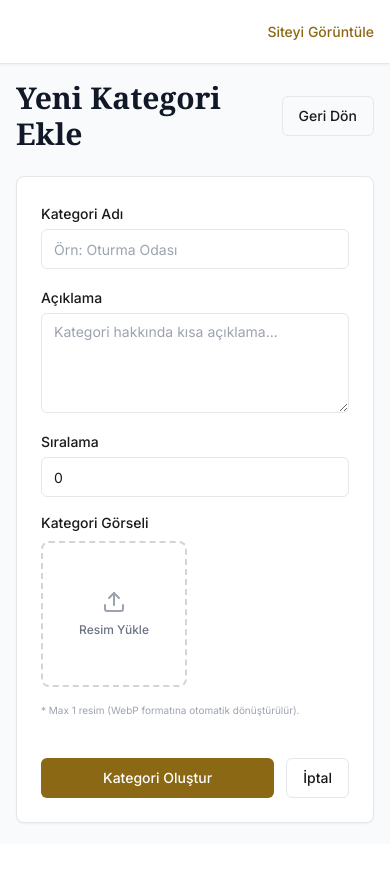
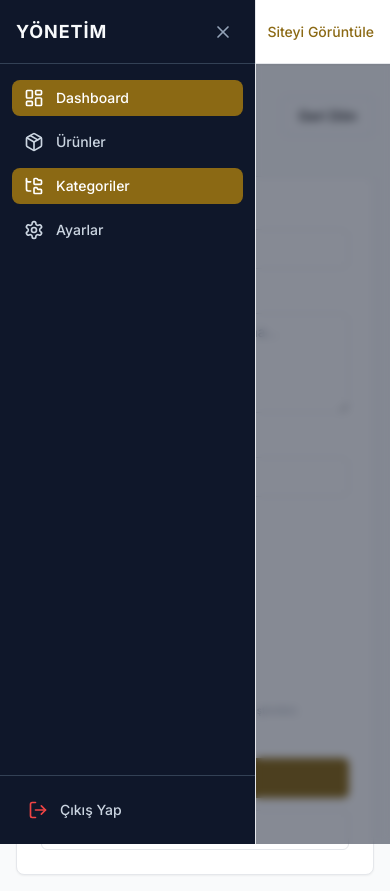
Before and after one commit to mehmet21ozcelik/furniture, a Next.js app: page /admin/categories/new in a window 390 px wide. Before the commit the page ends 844 px from the top, so only its background shows below. Built offline with nearby package versions, Linux system fonts and the light colour scheme.

Commit message:
feat: improve admin panel responsiveness and mobile usability

```diff
--- a/app/(admin)/admin/categories/page.tsx
+++ b/app/(admin)/admin/categories/page.tsx
@@ -17,14 +17,14 @@ export default async function AdminCategoriesPage() {
 
     return (
         <div className="space-y-6">
-            <div className="flex justify-between items-center">
-                <h1 className="text-3xl font-serif font-bold text-gray-900">Kategoriler</h1>
-                <Link href="/admin/categories/new">
-                    <Button>Yeni Kategori Ekle</Button>
+            <div className="flex flex-col sm:flex-row justify-between items-start sm:items-center gap-4">
+                <h1 className="text-2xl sm:text-3xl font-serif font-bold text-gray-900">Kategoriler</h1>
+                <Link href="/admin/categories/new" className="w-full sm:w-auto">
+                    <Button className="w-full sm:w-auto">Yeni Kategori Ekle</Button>
                 </Link>
             </div>
 
-            <div className="bg-white shadow-sm rounded-lg border overflow-hidden">
+            <div className="bg-white shadow-sm rounded-lg border overflow-x-auto">
                 <table className="w-full text-sm text-left">
                     <thead className="bg-gray-50 text-xs uppercase text-gray-500 border-b">
                         <tr>
--- a/app/(admin)/admin/layout.tsx
+++ b/app/(admin)/admin/layout.tsx
@@ -25,7 +25,7 @@ export default function AdminLayout({
                 <header className="sticky top-0 z-30 flex h-16 items-center gap-4 border-b bg-white px-4 shadow-sm sm:px-6">
                     <button
                         onClick={toggle}
-                        className="hidden md:inline-flex h-10 w-10 items-center justify-center rounded-md text-slate-500 hover:bg-slate-100 focus:outline-none focus:ring-2 focus:ring-inset focus:ring-furniture-bronze"
+                        className="flex h-10 w-10 items-center justify-center rounded-md text-slate-500 hover:bg-slate-100 focus:outline-none focus:ring-2 focus:ring-inset focus:ring-furniture-bronze"
                     >
                         <span className="sr-only">Toggle sidebar</span>
                         <Menu className="h-6 w-6" aria-hidden="true" />
@@ -33,7 +33,7 @@ export default function AdminLayout({
 
                     <div className="flex flex-1 justify-end">
                         <div className="flex items-center gap-4">
-                            <a href="/" target="_blank" className="text-sm text-furniture-bronze font-medium hover:underline">
+                            <a href="/" target="_blank" className="text-sm font-medium text-furniture-bronze hover:underline">
                                 Siteyi Görüntüle
                             </a>
                         </div>
--- a/app/(admin)/admin/page.tsx
+++ b/app/(admin)/admin/page.tsx
@@ -19,9 +19,9 @@ export default async function AdminDashboard() {
 
     return (
         <div>
-            <h1 className="text-3xl font-serif font-bold text-gray-900 mb-8">Dashboard</h1>
+            <h1 className="text-2xl sm:text-3xl font-serif font-bold text-gray-900 mb-8">Dashboard</h1>
 
-            <div className="grid gap-6 md:grid-cols-2 lg:grid-cols-4">
+            <div className="grid gap-4 sm:gap-6 grid-cols-1 sm:grid-cols-2 lg:grid-cols-4">
                 <Card>
                     <CardHeader className="flex flex-row items-center justify-between space-y-0 pb-2">
                         <CardTitle className="text-sm font-medium">Toplam Ürün</CardTitle>
--- a/app/(admin)/admin/products/page.tsx
+++ b/app/(admin)/admin/products/page.tsx
@@ -18,14 +18,14 @@ export default async function AdminProductsPage() {
 
     return (
         <div className="space-y-6">
-            <div className="flex justify-between items-center">
-                <h1 className="text-3xl font-serif font-bold text-gray-900">Ürünler</h1>
-                <Link href="/admin/products/new">
-                    <Button>Yeni Ürün Ekle</Button>
+            <div className="flex flex-col sm:flex-row justify-between items-start sm:items-center gap-4">
+                <h1 className="text-2xl sm:text-3xl font-serif font-bold text-gray-900">Ürünler</h1>
+                <Link href="/admin/products/new" className="w-full sm:w-auto">
+                    <Button className="w-full sm:w-auto">Yeni Ürün Ekle</Button>
                 </Link>
             </div>
 
-            <div className="bg-white shadow-sm rounded-lg border overflow-hidden">
+            <div className="bg-white shadow-sm rounded-lg border overflow-x-auto">
                 <table className="w-full text-sm text-left">
                     <thead className="bg-gray-50 text-xs uppercase text-gray-500 border-b">
                         <tr>
--- a/components/admin/AdminSidebar.tsx
+++ b/components/admin/AdminSidebar.tsx
@@ -2,7 +2,7 @@
 
 import Link from "next/link";
 import { usePathname, useRouter } from "next/navigation";
-import { LayoutDashboard, Package, FolderTree, LogOut, Settings } from "lucide-react";
+import { LayoutDashboard, Package, FolderTree, LogOut, Settings, X } from "lucide-react";
 import { useSidebarStore } from "@/lib/store/sidebar";
 import { cn } from "@/lib/utils";
 
@@ -16,7 +16,7 @@ const menuItems = [
 export function AdminSidebar() {
     const pathname = usePathname();
     const router = useRouter();
-    const { isOpen } = useSidebarStore();
+    const { isOpen, toggle, setOpen } = useSidebarStore();
 
     const handleLogout = async () => {
         try {
@@ -28,21 +28,37 @@ export function AdminSidebar() {
     };
 
     return (
+        <>
+            {/* Overlay for mobile */}
+            {isOpen && (
+                <div
+                    className="fixed inset-0 z-30 bg-slate-900/50 backdrop-blur-sm transition-opacity md:hidden"
+                    onClick={() => setOpen(false)}
+                />
+            )}
+
             <aside
                 className={cn(
-                "fixed left-0 top-0 z-40 h-screen border-r bg-slate-900 text-slate-50 transition-transform sm:translate-x-0 hidden md:flex md:flex-col",
-                isOpen ? "w-64" : "w-20"
+                    "fixed left-0 top-0 z-40 h-screen border-r bg-slate-900 text-slate-50 transition-all duration-300",
+                    "flex flex-col",
+                    isOpen ? "w-64 translate-x-0" : "w-0 -translate-x-full md:w-20 md:translate-x-0"
                 )}
             >
-            <div className="flex h-16 items-center justify-center border-b border-slate-700 px-4">
+                <div className="flex h-16 items-center justify-between border-b border-slate-700 px-4">
                     {isOpen ? (
                         <span className="font-bold text-lg tracking-wider">YÖNETİM</span>
                     ) : (
-                    <span className="font-bold text-lg">Y</span>
+                        <span className="font-bold text-lg opacity-0 md:opacity-100">Y</span>
                     )}
+                    <button
+                        onClick={() => setOpen(false)}
+                        className="rounded-md p-1.5 text-slate-400 hover:bg-slate-800 hover:text-white md:hidden"
+                    >
+                        <X className="h-5 w-5" />
+                    </button>
                 </div>
 
-            <div className="flex-1 overflow-y-auto py-4">
+                <div className="flex-1 overflow-y-auto py-4 overflow-x-hidden">
                     <ul className="space-y-2 px-3">
                         {menuItems.map((item) => {
                             const isActive = pathname === item.href || pathname.startsWith(`${item.href}/`);
@@ -52,8 +68,11 @@ export function AdminSidebar() {
                                 <li key={item.href}>
                                     <Link
                                         href={item.href}
+                                        onClick={() => {
+                                            if (window.innerWidth < 768) setOpen(false);
+                                        }}
                                         className={cn(
-                                        "flex items-center rounded-lg px-3 py-2 text-sm font-medium transition-colors",
+                                            "flex items-center rounded-lg px-3 py-2 text-sm font-medium transition-colors whitespace-nowrap",
                                             isActive
                                                 ? "bg-furniture-bronze text-white"
                                                 : "text-slate-300 hover:bg-slate-800 hover:text-white"
@@ -61,7 +80,7 @@ export function AdminSidebar() {
                                         title={!isOpen ? item.label : undefined}
                                     >
                                         <Icon className="h-5 w-5 flex-shrink-0" />
-                                    {isOpen && <span className="ml-3">{item.label}</span>}
+                                        {(isOpen || window.innerWidth < 768) && <span className="ml-3">{item.label}</span>}
                                     </Link>
                                 </li>
                             );
@@ -72,13 +91,14 @@ export function AdminSidebar() {
                 <div className="border-t border-slate-700 p-4">
                     <button
                         onClick={handleLogout}
-                    className="flex w-full items-center rounded-lg px-3 py-2 text-sm font-medium text-slate-300 transition-colors hover:bg-slate-800 hover:text-white"
+                        className="flex w-full items-center rounded-lg px-3 py-2 text-sm font-medium text-slate-300 transition-colors hover:bg-slate-800 hover:text-white whitespace-nowrap"
                         title={!isOpen ? "Çıkış Yap" : undefined}
                     >
                         <LogOut className="h-5 w-5 flex-shrink-0 text-red-500" />
-                    {isOpen && <span className="ml-3">Çıkış Yap</span>}
+                        {(isOpen || window.innerWidth < 768) && <span className="ml-3">Çıkış Yap</span>}
                     </button>
                 </div>
             </aside>
+        </>
     );
 }
--- a/components/admin/CategoryForm.tsx
+++ b/components/admin/CategoryForm.tsx
@@ -102,8 +102,8 @@ export function CategoryForm({ initialData }: CategoryFormProps) {
                 </div>
             </div>
 
-            <div className="flex gap-3 pt-4">
-                <Button type="submit" className="flex-1" disabled={isLoading}>
+            <div className="flex flex-col sm:flex-row gap-3 pt-4">
+                <Button type="submit" className="w-full sm:flex-1" disabled={isLoading}>
                     {isLoading ? "Kaydediliyor..." : initialData ? "Güncelle" : "Kategori Oluştur"}
                 </Button>
                 <Button
@@ -111,6 +111,7 @@ export function CategoryForm({ initialData }: CategoryFormProps) {
                     variant="outline"
                     onClick={() => router.back()}
                     disabled={isLoading}
+                    className="w-full sm:w-auto"
                 >
                     İptal
                 </Button>
```
Also changed, not shown: components/admin/ProductForm.tsx (+9 -8 lines). Lines whose indentation alone changed are shown as unchanged.
